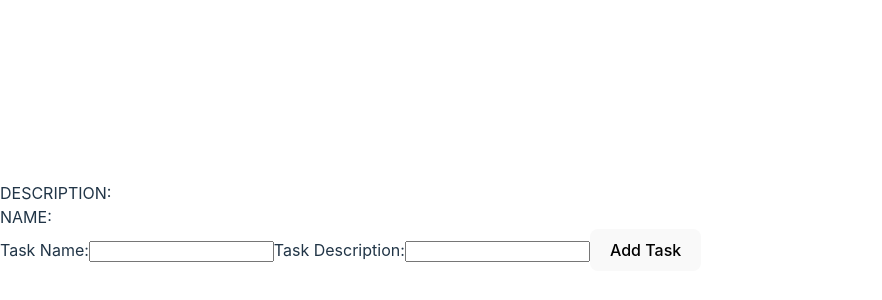
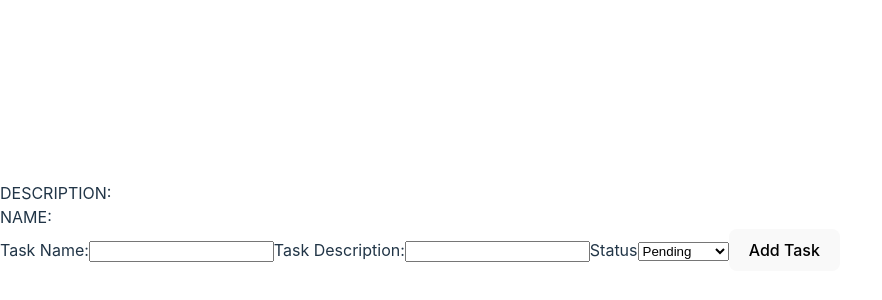
Before and after one commit to fractal-bootcamp/jhj.Zustand, a React (Vite) app: page / in a window 1280 px wide. Shown: the part 174-474 px from the top of the page, without its empty margins (0-882 px from the left). Built offline with nearby package versions, Linux system fonts and the light colour scheme.

Commit message:
added error handling on addTask function

```diff
--- a/src/App.tsx
+++ b/src/App.tsx
@@ -1,9 +1,15 @@
 import { create } from "zustand"
+import TaskCreator from "./components/Task-Creation"
+import TaskViewer from "./components/Task-Viewer"
 // import TaskList from "./components/tasklist"
+
+type TaskStatus = 'Pending' | 'In Progress' | 'Completed' | 'Archived'
 
 type Task = {
   name: string,
   description: string
+  status: TaskStatus
+  theme: string
 }
 // going to add statuses
 type TaskList = Task[]
@@ -14,47 +20,54 @@ interface StoreState {
   addTask: () => void
   removeTask: (name: string) => void
   setInputTask: (field: keyof Task, value: string) => void
+  updateTaskStatus: (name: string, status: TaskStatus) => void
 }
 
-const useStore = create<StoreState>((set) => ({
+export const useStore = create<StoreState>((set) => ({
   taskList: [],
-  inputTask: { name: '', description: '' },
-  addTask: () => set((state) => ({
-    taskList: [...state.taskList, state.inputTask], //append the tasklist array
-    inputTask: { name: '', description: '' } // reset the input tasks
-  })),
+  inputTask: { name: '', description: '', status: 'Pending', theme: '' },
+
+  ///SET INPUT TASK
+  setInputTask: (field, value) => set((state) => ({ inputTask: { ...state.inputTask, [field]: value } })),
+
+  // ADD TASK
+  addTask: () => set((state) => {
+
+    if (!state.inputTask.name || !state.inputTask.description || !state.inputTask.theme) {
+      alert("Please fill out all fields");
+      return state
+    }
+
+    if (state.taskList.some(task => task.name === state.inputTask.name)) {
+      alert("A task with this name already exists");
+      return state;
+    }
+
+    return {
+      taskList: [...state.taskList, state.inputTask], //append the tasklist array
+      inputTask: { name: '', description: '', status: 'Pending', theme: '' } // reset the input tasks}
+    }
+  }),
+
+  // REMOVE TASK
   removeTask: (name: string) => set((state) => ({
     taskList: state.taskList.filter(task => task.name !== name)
   })),
-  setInputTask: (field, value) => set((state) => ({ inputTask: { ...state.inputTask, [field]: value } }))
+
+  //UPDATE TASK STATUS
+  updateTaskStatus: (name: string, status: TaskStatus) => set((state) => ({
+    taskList: state.taskList.map(task =>
+      task.name === name ? { ...task, status } : task
+    )
+  }))
 }))
 
 function App() {
 
-
-  const { setInputTask, addTask, taskList, inputTask } = useStore()
-
-  const addTaskThenBarf = () => {
-    addTask()
-    console.log("BARF")
-  }
-
-
   return (
     <div>
-      {taskList.map(task => (
-        <div key={task.name}>
-          <h3>{task.name}</h3>
-          <p>{task.description}</p>
-        </div>
-      ))}
-      <div>DESCRIPTION: {inputTask.description}</div>
-      <div>NAME: {inputTask.name}</div>
-      <label htmlFor="input1">Task Name:</label>
-      <input id="input1" value={inputTask.name} onChange={(e) => setInputTask('name', e.target.value)} />
-      <label htmlFor="input2">Task Description:</label>
-      <input id="input2" value={inputTask.description} onChange={(e) => setInputTask('description', e.target.value)} />
-      <button onClick={() => { addTaskThenBarf(); console.log(taskList) }}>Add Task</button>
+      <TaskViewer />
+      <TaskCreator />
     </div>
   )
 }
--- /dev/null
+++ b/src/components/Task-Creation.tsx
@@ -0,0 +1,44 @@
+import { useStore } from "../App"
+
+
+
+// type Task = {
+//     name: string,
+//     description: string
+// }
+// going to add statuses
+// type TaskList = Task[]
+type TaskStatus = 'Pending' | 'In Progress' | 'Completed' | 'Archived'
+
+function TaskCreator() {
+
+
+    const { setInputTask, addTask, taskList, inputTask, updateTaskStatus } = useStore()
+
+
+    return (
+        <div>
+            <div>DESCRIPTION: {inputTask.description}</div>
+            <div>NAME: {inputTask.name}</div>
+            <label htmlFor="input1">Task Name:</label>
+            <input id="input1" value={inputTask.name} onChange={(e) => setInputTask('name', e.target.value)} />
+            <label htmlFor="input2">Task Description:</label>
+            <input id="input2" value={inputTask.description} onChange={(e) => setInputTask('description', e.target.value)} />
+
+            <label htmlFor="statusDropdown">Status</label>
+            <select
+                id='statusDropdown'
+                value={inputTask.status}
+                onChange={(e) => updateTaskStatus(inputTask.name, e.target.value as TaskStatus)}
+            >
+                <option value='Pending'>Pending</option>
+                <option value='In Progress'>In Progress</option>
+                <option value='Completed'>Completed</option>
+                <option value='Archived'>Archived</option>
+            </select>
+            <button onClick={() => { addTask(); console.log(taskList) }}>Add Task</button>
+        </div>
+    )
+}
+
+export default TaskCreator
--- /dev/null
+++ b/src/components/Task-Viewer.tsx
@@ -0,0 +1,20 @@
+import { useStore } from "../App"
+
+export default function TaskViewer() {
+
+    const { taskList } = useStore()
+
+
+    return (
+        <div>
+            {taskList.map(task => (
+                <div key={task.name}>
+                    <h3>{task.name}</h3>
+                    <p>{task.description}</p>
+                    <p>{task.status}</p>
+                    <p>{task.theme}</p>
+                </div>
+            ))}
+        </div>
+    )
+}
```
Also changed, not shown: src/components/tasklist.tsx (deleted, +0 -7 lines).
